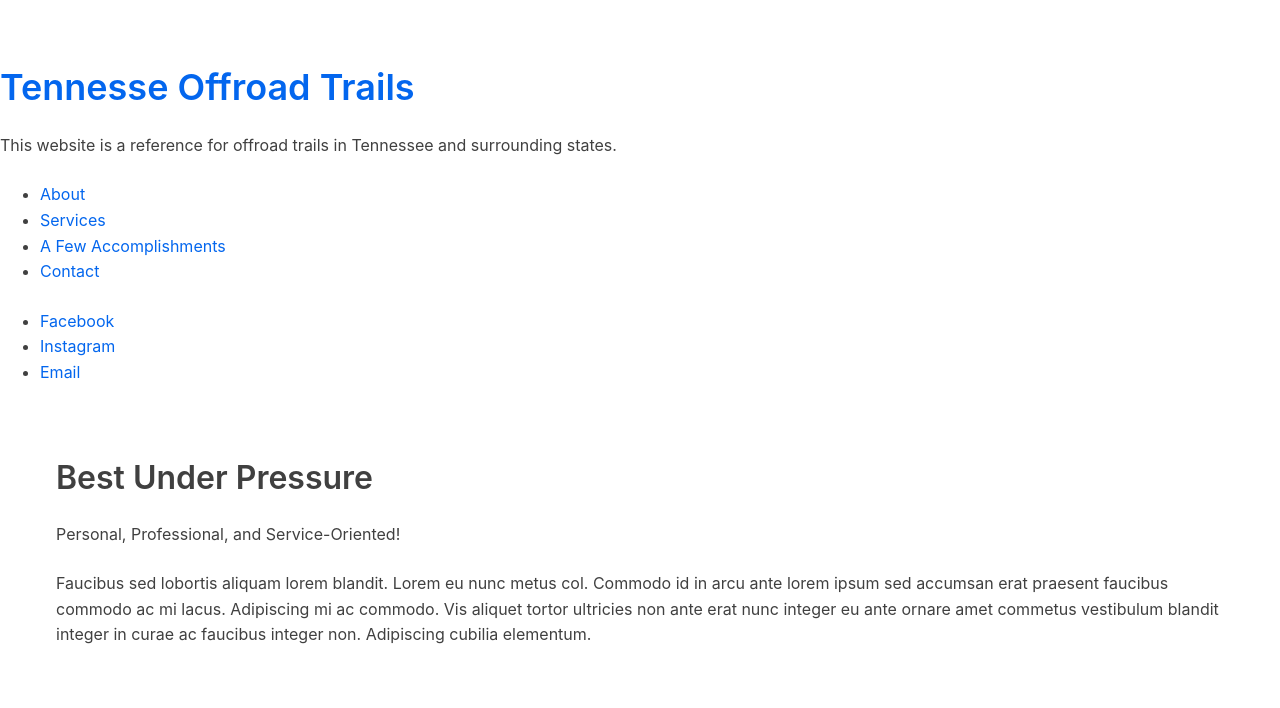
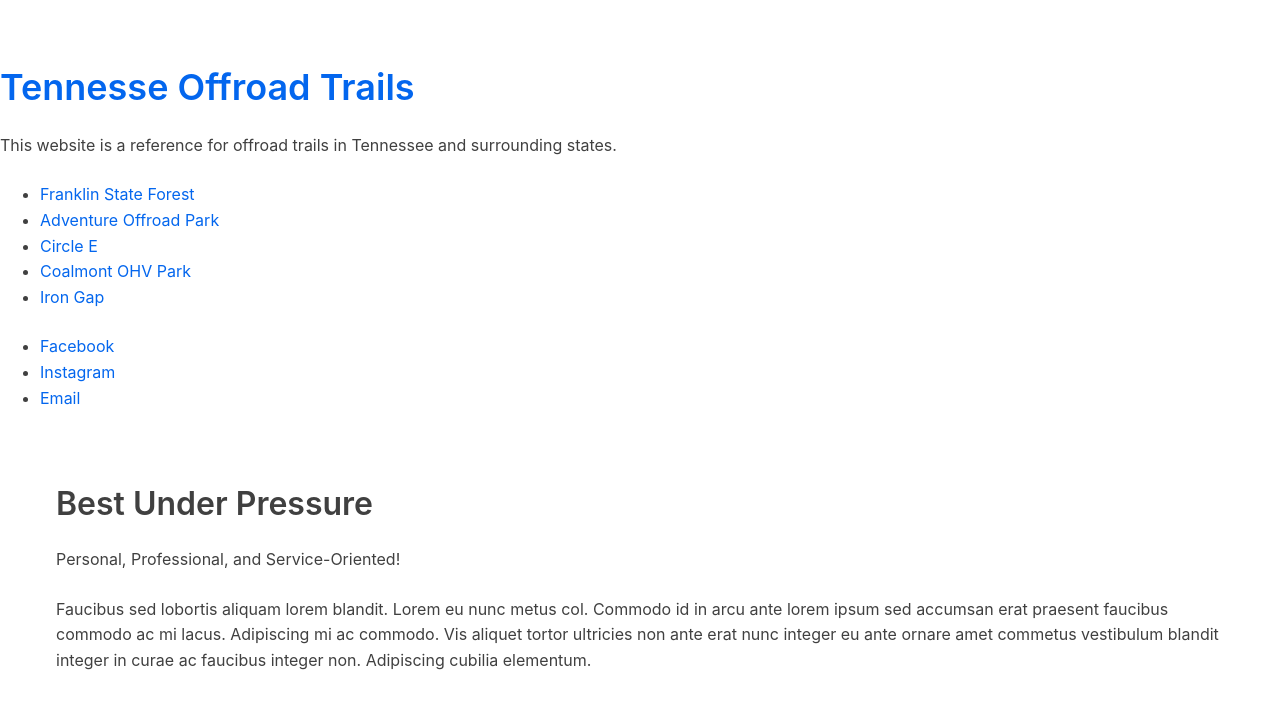
Before and after one commit to appredator/TennesseeOffroadTrails, a website: page index.html in a window 1280 px wide. Drawn offline with nearby package versions, Linux system fonts and the light colour scheme.

Commit message:
Update index.html

```diff
--- a/index.html
+++ b/index.html
@@ -17,12 +17,21 @@
 				</header>
 				<nav id="nav">
 					<ul>
-						<li><a href="#one" class="active">About</a></li>
-						<li><a href="#two">Services</a></li>
-						<li><a href="#three">A Few Accomplishments</a></li>
-						<li><a href="#four">Contact</a></li>
+						<li><a href="https://www.tn.gov/agriculture/forests/state-forests/franklin.html" class="active">Franklin State Forest</a></li>
+						<li><a href="">Adventure Offroad Park</a></li>
+						<li><a href="#three">Circle E</a></li>
+						<li><a href="https://www.facebook.com/coalmontohvpark/">Coalmont OHV Park</a></li>
+						<li><a href="#four">Iron Gap</a></li>
 					</ul>
 				</nav>
+				<div class="flex-row half">
+					<div class="flex-small half"></div>
+					<div class="flex-small half"></div>
+				</div>
+				<div class="flex-row">
+					<div class="flex-large"></div>
+					<div class="flex-large"></div>
+				</div>
 				<footer>
 					<ul class="icons">
 
```
